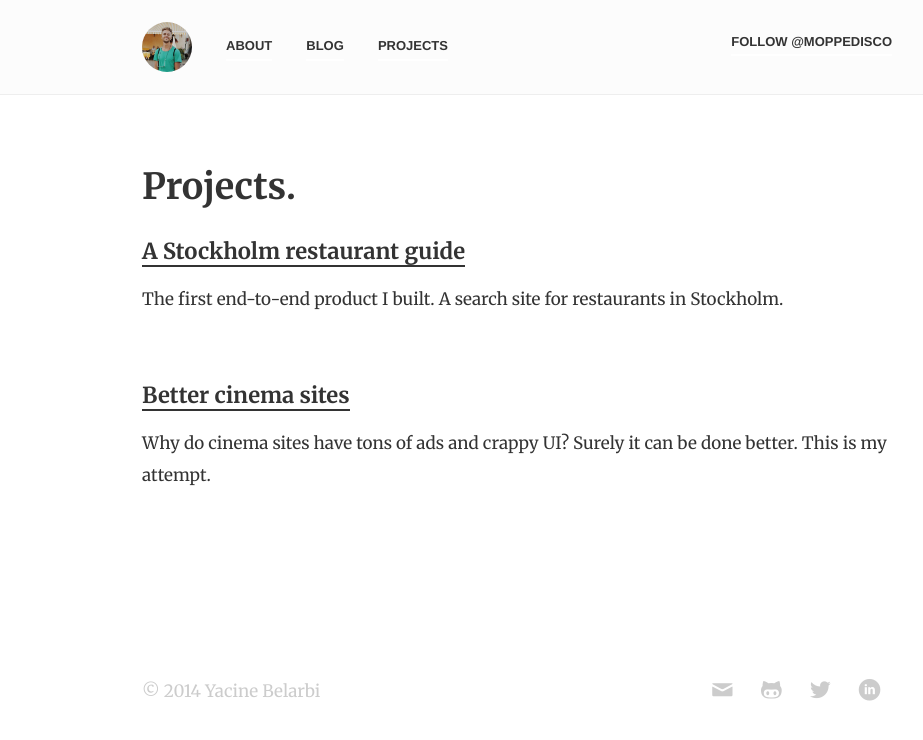
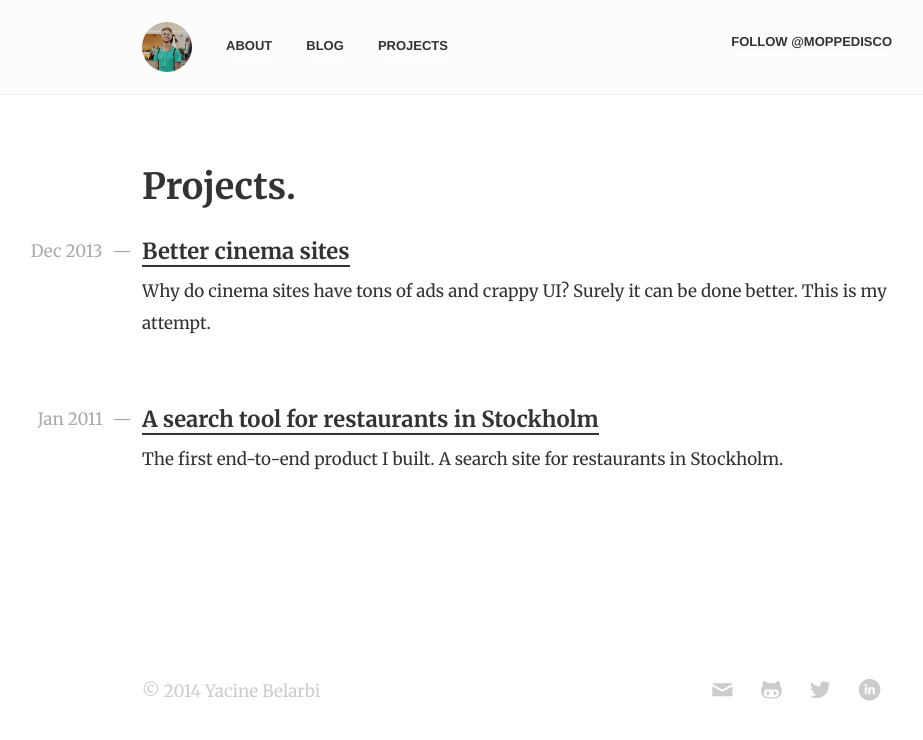
Before and after one commit to moppedisco/blog, a Jekyll site: the page built from projects/index.html, in a window 1280 px wide. Shown: the top 740 px of the page, without its empty margins (123-1046 px from the left). Built offline with Jekyll 4.4.1, drawn with Linux system fonts in a browser that asks for light colours; Markdown is read by kramdown in place of the engine named in the settings; comment, search, counter and statistics services are not loaded.

Commit message:
date design fix

```diff
--- a/_layouts/post.html
+++ b/_layouts/post.html
@@ -2,9 +2,9 @@
 layout: default
 ---
 <article class="post">
+
+	<h1>{{ page.title }}</h1>
 	<p class="meta">{{ page.date | date: "%B %d, %Y" }}</p>
-	<h1>{{ page.title }}</h1>
-
 	{{ content }}
 
 </article>
--- a/_posts/2013-12-18-Use-h-tags-for-semantics-not-styling.markdown
+++ b/_posts/2013-12-18-Use-h-tags-for-semantics-not-styling.markdown
@@ -6,7 +6,7 @@ categories: HTML
 description: Styling H-tags is tricky, master the tricks.
 ---
 
-In a perfect world, we would be able to say “yes” to every single client demand, every project would complete under budget in half the time and we could all ride unicorns to work in the morning. But the world is far from perfect and blindly saying “yes” can land us in some serious trouble.
+In a perfect world, we would be able to say “yes” to every single client demand, every project would complete under budget in half the time and we could.
 
 Simply disagreeing or refusing also doesn't provide any extra value to the conversation. As a consultant or employee, it's often our job to provide solutions and offer an outside perspective; a flat “no” doesn’t give us an opportunity to do either.
 
--- a/blog/index.html
+++ b/blog/index.html
@@ -10,7 +10,7 @@ title: Blog
 			<time class="img side-content">{{ post.date | date: "%b %d, %Y" }}</time>
 			<div class="bd">
 				<h2><a href="{{ post.url }}">{{ post.title }}</a></h2>
-				{{ post.description }}
+				{{ post.excerpt }}
 			</div>
 		</article>
 	{% endfor %}
--- a/css/style.css
+++ b/css/style.css
@@ -1728,7 +1728,6 @@ time:after {
 }
 .post .meta {
   color: #999;
-  margin: -20px 0 -12px;
 }
 .post h1 a {
   font-size: 18px;
@@ -1740,12 +1739,12 @@ time:after {
   margin-right: 0;
   color: #aaa;
 }
+.post-listing__item h2 {
+  margin-bottom: 8px;
+}
 .post-listing__item {
   margin-bottom: 96px;
 }
-.post-listing--small h2 {
-  margin-bottom: 16px;
-}
 .post-listing--small .post-listing__item {
   margin-bottom: 64px;
 }
--- a/projects/index.html
+++ b/projects/index.html
@@ -5,12 +5,18 @@ title: Projects
 
 <section class="post-listing--small">
 	<h1>Projects.</h1>
-		<article class="post-listing__item">
-			<h2><a title="Read case study" href="/projects/varskaviata">A Stockholm restaurant guide</a></h2>
-			<p>The first end-to-end product I built. A search site for restaurants in Stockholm.</p>
-		</article>
-		<article class="post-listing__item">
+	<article class="post-listing__item media">
+		<time class="img side-content">Dec 2013</time>
+		<div class="bd">
 			<h2><a title="Read case study" href="/projects/zuri-kino">Better cinema sites</a></h2>
 			<p>Why do cinema sites have tons of ads and crappy UI? Surely it can be done better. This is my attempt.</p>
-		</article>
+		</div>
+	</article>
+	<article class="post-listing__item media">
+		<time class="img side-content">Jan 2011</time>
+		<div class="bd">
+			<h2><a title="Read case study" href="/projects/varskaviata">A search tool for restaurants in Stockholm</a></h2>
+			<p>The first end-to-end product I built. A search site for restaurants in Stockholm.</p>
+		</div>
+	</article>
 </section>
```
Also changed, not shown: css/style.less (+5 -5 lines).
